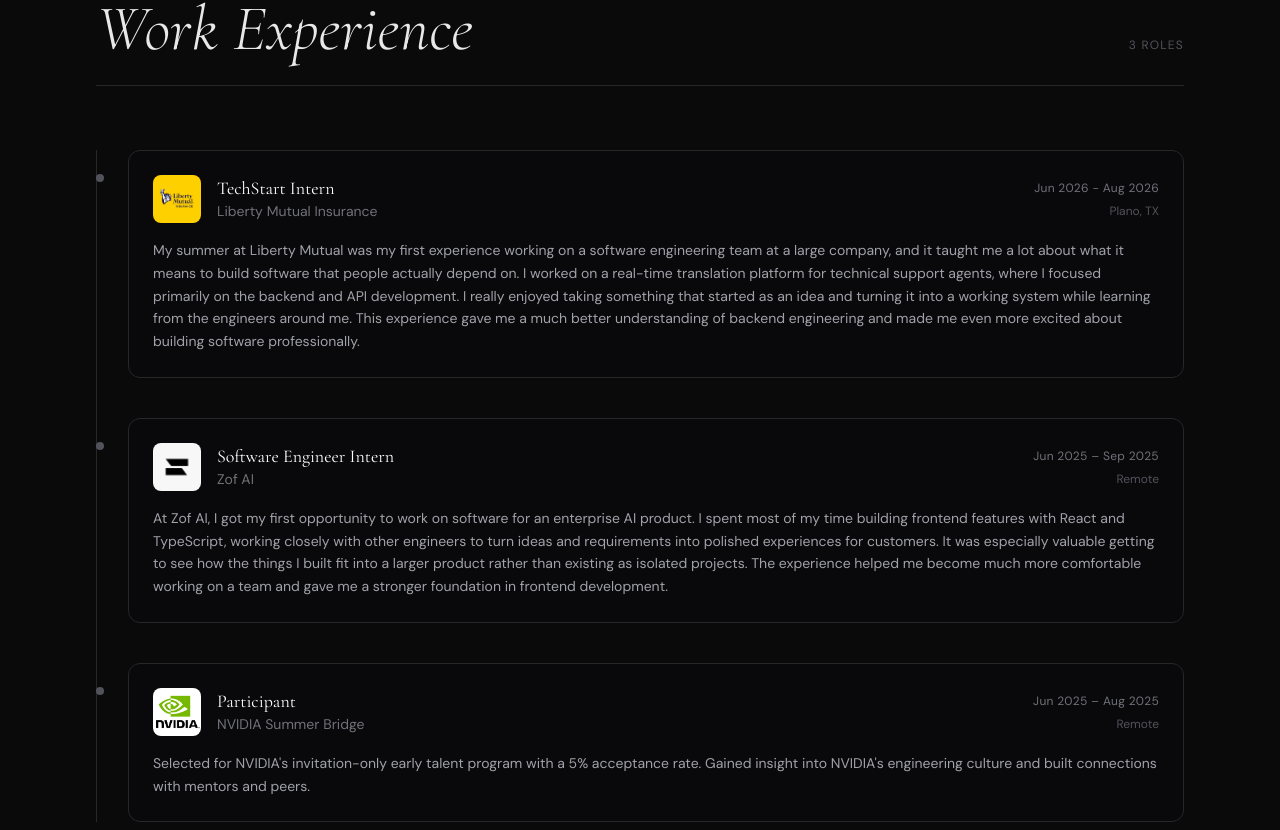
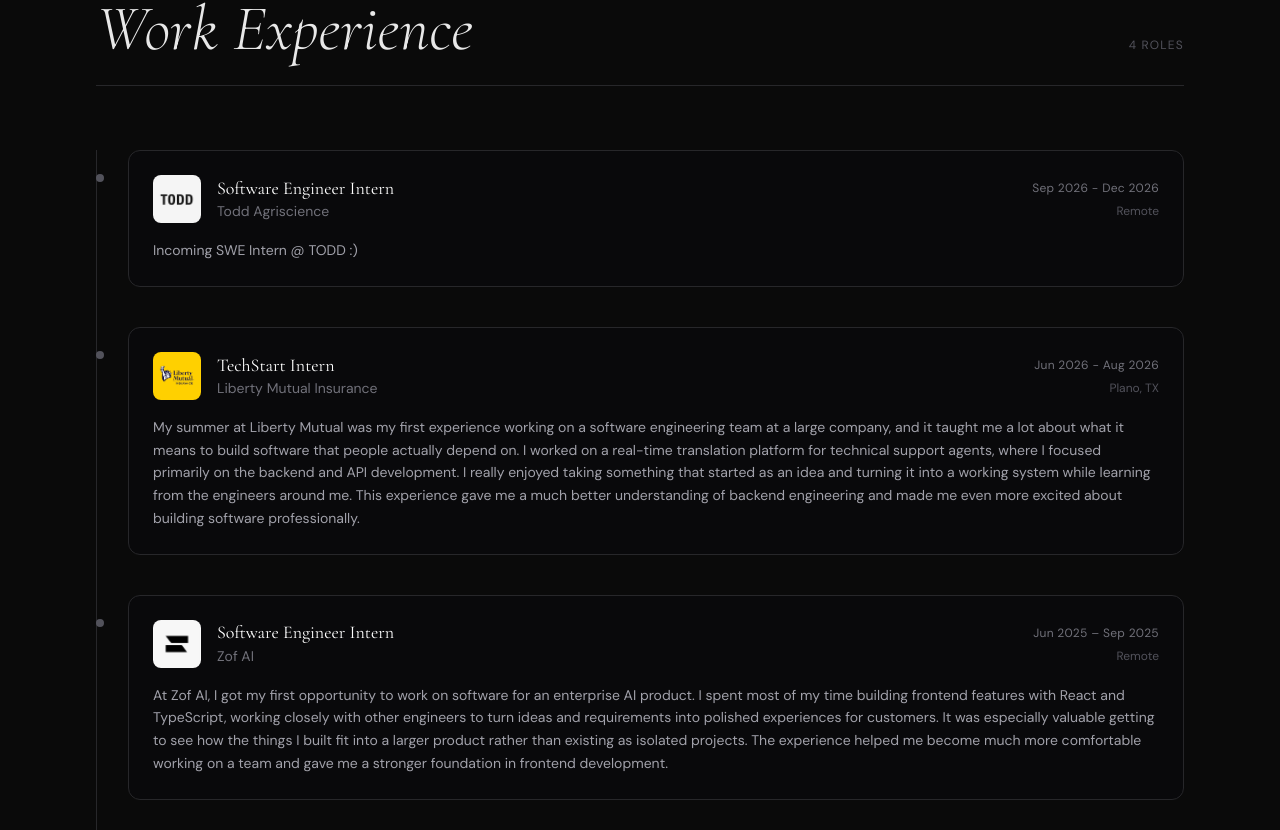
Before and after one commit to AboubakaryT/Webpage, a React (Vite) app: page / in a window 1280 px wide. Shown: the part 1010-1840 px from the top of the page. Built offline with nearby package versions, Linux system fonts and the light colour scheme; no server answers.

Commit message:
Added Todd

```diff
--- a/src/components/Experience.tsx
+++ b/src/components/Experience.tsx
@@ -1,10 +1,19 @@
 import liberty from "../assets/images.png";
 import zof from "../assets/Zof.jpeg";
 import nvidia from "../assets/nvidia.jpg";
+import Todd from "../assets/Todd.jpeg";
 const displayFont = { fontFamily: "'Cormorant Garamond', serif" };
 
 export default function Experience() {
   const experiences = [
+    {
+      title:"Software Engineer Intern",
+      company: "Todd Agriscience",
+      img: Todd,
+      location: "Remote",
+      date: "Sep 2026 - Dec 2026",
+      description: "Incoming SWE Intern @ TODD :) "
+      },
     {
       title: "TechStart Intern",
       company: "Liberty Mutual Insurance",
```
Also changed, not shown: src/assets/Todd.jpeg (added).
